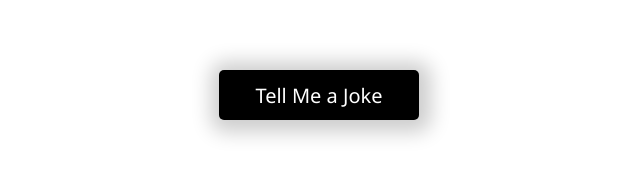
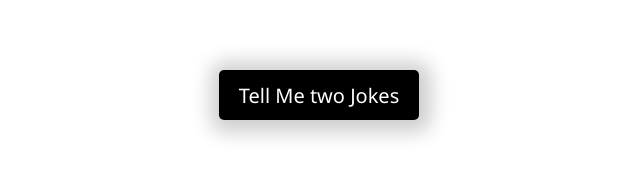
Before and after one commit to akshaypanchal/Joke-Teller, a plain HTML site: page index.html in a window 1280 px wide. Shown: the part 305-482 px from the top of the page, 321-961 px from the left. Drawn offline with Linux system fonts and the light colour scheme; a web font is replaced by a local one.

Commit message:
button content changed

```diff
--- a/index.html
+++ b/index.html
@@ -10,7 +10,7 @@
     <body>
         <!-- Button  -->
         <div class="container">
-            <button id="button">Tell Me a Joke</button>
+            <button id="button">Tell Me two Jokes</button>
             <audio  id="audio" ></audio>
         </div>
 
```
